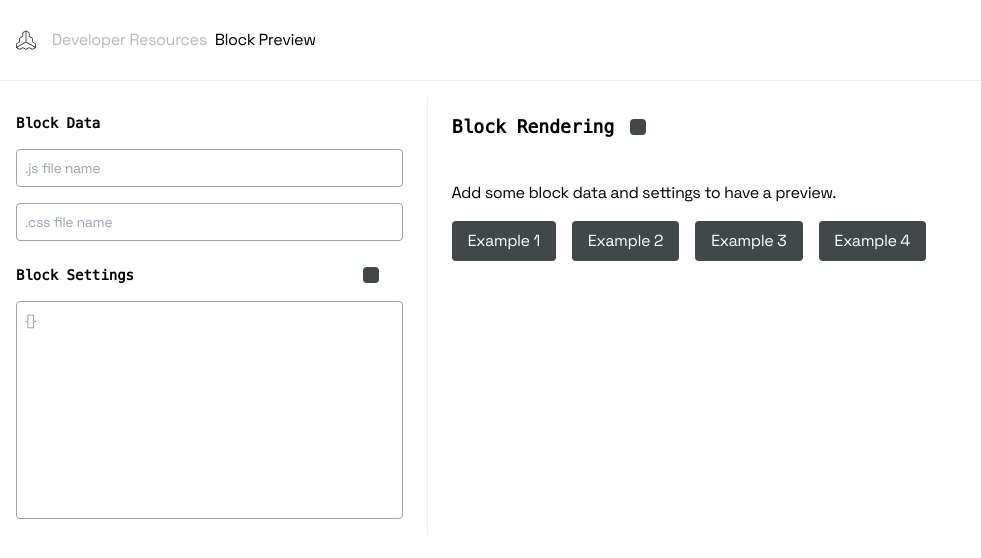
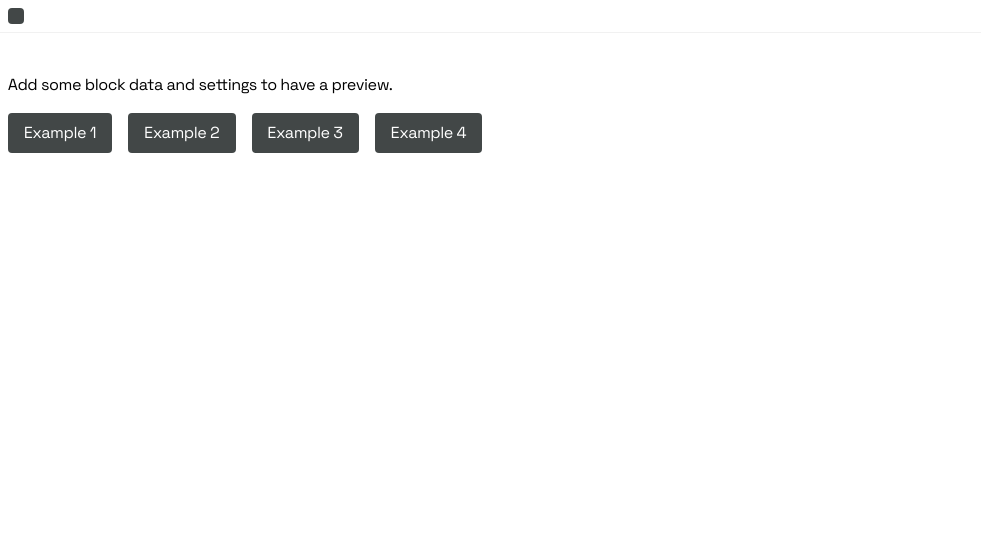
Before and after one commit to SamuelAlev/guideline-blocks-preview, a React (Vite) app: page /v1/embed in a window 1280 px wide. Before the commit this address led to /v1. Shown: the top 558 px of the page, without its empty margins (0-981 px from the left). Built offline with nearby package versions, Linux system fonts and the light colour scheme.

Commit message:
feat: add embed url

```diff
--- /dev/null
+++ b/src/Embed.tsx
@@ -0,0 +1,33 @@
+import { useEffect } from 'react';
+import { useSearchParams } from 'react-router-dom';
+
+import { ContentArea, ViewEditToggle } from './components';
+import { useDecodeUrl } from './hooks';
+import { useBlockState } from './states';
+
+export const Embed = () => {
+    const { setSettings, setData } = useBlockState();
+
+    const [searchParams] = useSearchParams();
+    const { data, settings } = useDecodeUrl(searchParams);
+    useEffect(() => {
+        try {
+            setData(JSON.parse(data || '{}'));
+        } catch {}
+    }, [data, setData]);
+    useEffect(() => setSettings(settings), [settings, setSettings]);
+
+    return (
+        <div className="h-screen select-none flex flex-col">
+            {!searchParams.has('readonly') && (
+                <div className="flex gap-4 items-center p-2 mb-2 border-b-1 border-b-[#f1f1f1]">
+                    <ViewEditToggle />
+                </div>
+            )}
+
+            <div className="p-2">
+                <ContentArea />
+            </div>
+        </div>
+    );
+};
--- a/src/Root.tsx
+++ b/src/Root.tsx
@@ -1,9 +1,9 @@
 import { useCallback, useEffect, useRef } from 'react';
-import { useSearchParams } from 'react-router-dom';
+import { NavLink, useSearchParams } from 'react-router-dom';
 import { bytesToBase64 } from 'byte-base64';
 import brotliPromise from 'brotli-wasm';
 
-import { Container, ContentArea, Header, ParametersSidebar } from './components';
+import { Container, ContentArea, Header, ParametersSidebar, ViewEditToggle } from './components';
 import { useDecodeUrl, useScrollWrapper } from './hooks';
 import { useBlockState } from './states';
 
@@ -59,6 +59,18 @@ export const Root = () => {
                             />
                         </aside>
                         <main className="lg:w-8/12 xl:10/12 p-4 lg:pl-6 flex flex-col gap-4">
+                            <div className="flex items-center">
+                                <h1 className="text-lg font-mono font-bold mr-4">Block Rendering</h1>
+                                <ViewEditToggle />
+                                <NavLink
+                                    to={`/embed?${searchParams.toString()}`}
+                                    title="Open block embed"
+                                    className="ml-2 p-2 flex items-center justify-center rounded hover:bg-[#eaebeb]"
+                                >
+                                    <div className="i-octicon-link-external-16" />
+                                </NavLink>
+                            </div>
+
                             <ContentArea />
                         </main>
                     </div>
--- a/src/components/BlockData.tsx
+++ b/src/components/BlockData.tsx
@@ -35,7 +35,7 @@ export const BlockData: FC<BlockDataProps> = ({ onChange }) => {
                 <button
                     className="p-2 flex items-center justify-center rounded hover:bg-[#eaebeb]"
                     onClick={() => onChange('')}
-                    title="Reset"
+                    title="Reset block data"
                 >
                     <div className="i-octicon-trash-16" />
                 </button>
--- a/src/components/BlockSettings.tsx
+++ b/src/components/BlockSettings.tsx
@@ -24,14 +24,14 @@ export const BlockSettings: FC<BlockSettingsProps> = ({ onChange }) => {
                         isAdvancedModeEnabled ? 'bg-[#424747] text-white' : 'hover:bg-[#eaebeb]',
                     ])}
                     onClick={() => setIsAdvancedModeEnabled(!isAdvancedModeEnabled)}
-                    title="Switch to advanced mode"
+                    title={`Switch to ${isAdvancedModeEnabled ? 'sidebar' : 'editor'}`}
                 >
                     <div className="i-octicon-gear-16" />
                 </button>
                 <button
                     className="p-2 flex items-center justify-center rounded hover:bg-[#eaebeb]"
                     onClick={() => onChange('')}
-                    title="Reset settings"
+                    title="Reset block settings"
                 >
                     <div className="i-octicon-trash-16" />
                 </button>
--- a/src/components/ContentArea.tsx
+++ b/src/components/ContentArea.tsx
@@ -1,21 +1,13 @@
 import { NavLink } from 'react-router-dom';
 import { Block } from './Block';
 
-import { ViewEditToggle } from '.';
 import { EXAMPLE_BLOCK_1, EXAMPLE_BLOCK_2, EXAMPLE_BLOCK_3, EXAMPLE_BLOCK_4 } from '../constants';
 import { useBlockState } from '../states';
 
 export const ContentArea = () => {
     const { data } = useBlockState();
 
-    return (
-        <>
-            <div className="flex gap-4 items-center">
-                <h1 className="text-lg font-mono font-bold">Block Rendering</h1>
-                <ViewEditToggle />
-            </div>
-
-            {data?.jsPath ? (
+    return data?.jsPath ? (
         <Block js={data.jsPath} css={data.cssPath} />
     ) : (
         <div className="flex flex-col gap-4 pt-6">
@@ -51,7 +43,5 @@ export const ContentArea = () => {
                 </NavLink>
             </div>
         </div>
-            )}
-        </>
     );
 };
--- a/src/components/Header.tsx
+++ b/src/components/Header.tsx
@@ -35,6 +35,7 @@ export const Header: FC<HeaderProps> = ({ showShadow }) => {
                         target="_blank"
                         rel="noreferrer"
                         href="https://github.com/SamuelAlev/guideline-block-preview"
+                        title="Go to the GitHub repository"
                     ></a>
                 </div>
             </Container>
--- a/src/hooks/useBlockResources.ts
+++ b/src/hooks/useBlockResources.ts
@@ -19,7 +19,6 @@ export const useBlockResources = (jsPath: string, cssPath?: string) => {
 
     const loadBlockScript = useCallback((path: string) => {
         return new Promise<void>((resolve, reject) => {
-            console.log(path);
             const scriptElement = document.createElement('script');
             scriptElement.setAttribute('src', path);
             scriptElement.setAttribute('data-block-script', '');
--- a/src/main.tsx
+++ b/src/main.tsx
@@ -4,26 +4,43 @@ import '@frontify/fondue-tokens/styles';
 import '@frontify/fondue/style';
 import './fonts/fonts.css';
 
-import React from 'react';
+import React, { Suspense, lazy } from 'react';
 import ReactDOM from 'react-dom';
+import { BrowserRouter, Navigate, Route, Routes, useLocation } from 'react-router-dom';
 
 window.React = React;
 window.ReactDOM = ReactDOM;
 
-import { BrowserRouter, Navigate, Route, Routes, useLocation } from 'react-router-dom';
-
-import { Root } from './Root';
+const Root = lazy(() => import('./Root').then((module) => ({ default: module.Root })));
+const Embed = lazy(() => import('./Embed').then((module) => ({ default: module.Embed })));
 
 const RedirectToV1 = () => {
-    const { search } = useLocation();
-    return <Navigate to={`/v1${search}`} replace />;
+    const { search, pathname } = useLocation();
+    return <Navigate to={`/v1${pathname}${search}`} replace />;
 };
 
 ReactDOM.render(
     <React.StrictMode>
         <BrowserRouter>
             <Routes>
-                <Route path="/v1" element={<Root />} />
+                <Route path="/v1">
+                    <Route
+                        index
+                        element={
+                            <Suspense fallback="Loading...">
+                                <Root />
+                            </Suspense>
+                        }
+                    />
+                    <Route
+                        path="embed"
+                        element={
+                            <Suspense fallback="Loading embed...">
+                                <Embed />
+                            </Suspense>
+                        }
+                    />
+                </Route>
                 <Route path="*" element={<RedirectToV1 />} />
             </Routes>
         </BrowserRouter>
```
Lines whose indentation alone changed are shown as unchanged.
